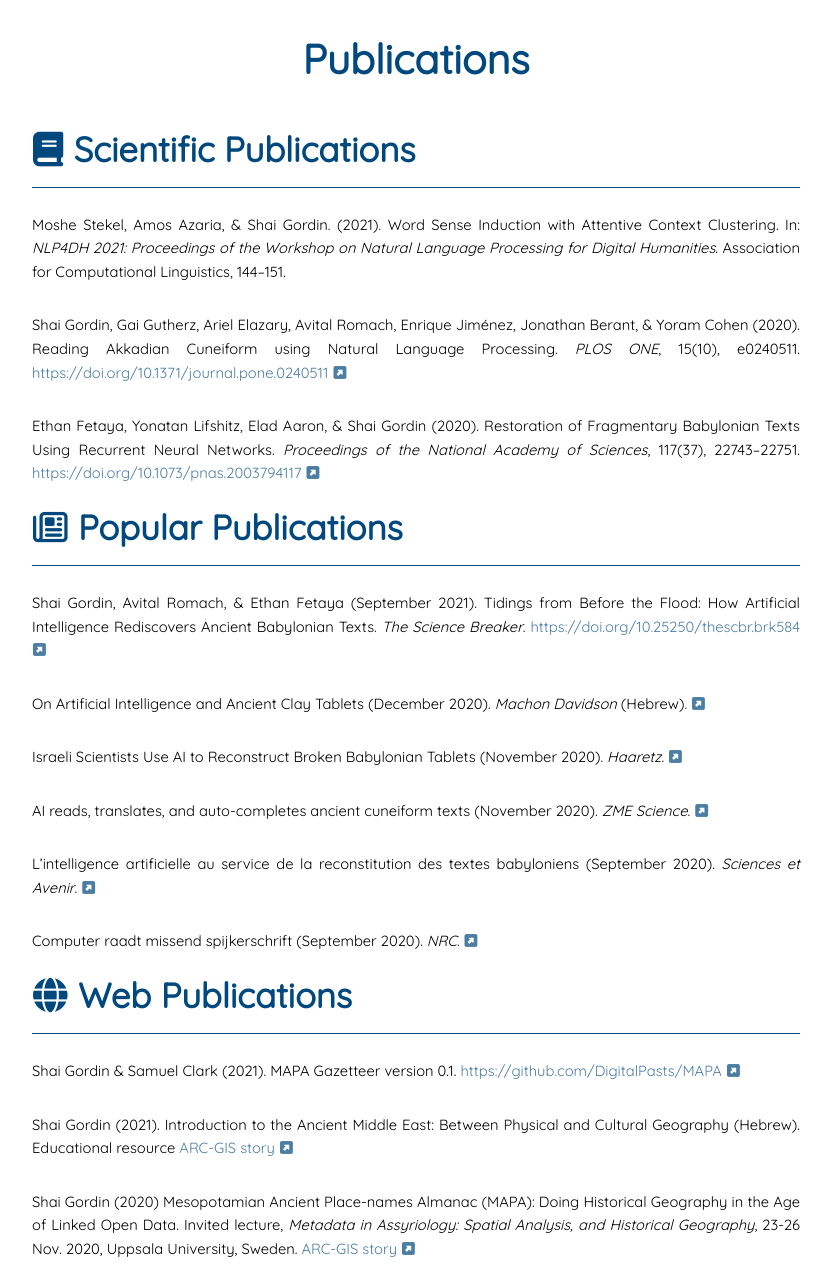
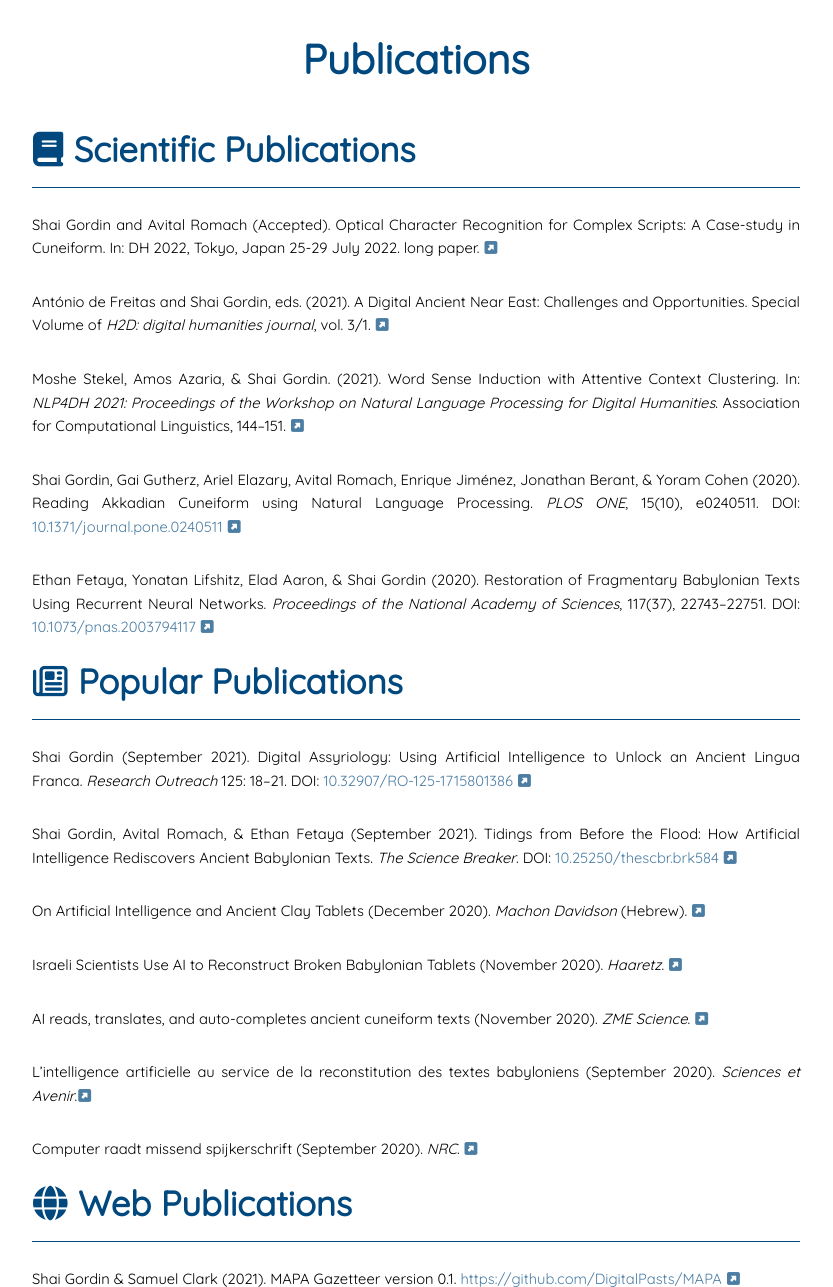
Before and after one commit to DigitalPasts/DigitalPasts.github.io, a Jekyll site: the page built from docs/publications.md, in a window 1280 px wide and 1400 px high, cut to the strip 84-1371 px from the top of the window. Shown: the whole strip, without its empty margins (224-1057 px from the left). Built offline with Jekyll 4.4.1, drawn with Linux system fonts in a browser that asks for light colours; nearby versions of some CDN libraries.

Commit message:
update publications

```diff
--- a/docs/publications.md
+++ b/docs/publications.md
@@ -5,30 +5,38 @@ title: Publications
 
 ## <i class="fas fa-book"></i> Scientific Publications
 
-Moshe Stekel, Amos Azaria, & Shai Gordin. (2021). Word Sense Induction with Attentive Context Clustering. In: _NLP4DH 2021: Proceedings of the Workshop on Natural Language Processing for Digital Humanities_. Association for Computational Linguistics, 144–151.
+Shai Gordin and Avital Romach (Accepted). Optical Character Recognition for Complex Scripts: A Case-study in Cuneiform. In: DH 2022, Tokyo, Japan 25-29 July 2022. long paper. <a href="https://dh2022.adho.org/" target="_blank"><i class="fas fa-external-link-square-alt"></i></a>
 
-Shai Gordin, Gai Gutherz, Ariel Elazary, Avital Romach, Enrique Jiménez, Jonathan Berant, & Yoram Cohen (2020). Reading Akkadian Cuneiform using Natural Language Processing. _PLOS ONE_, 15(10), e0240511. [https://doi.org/10.1371/journal.pone.0240511 <i class="fas fa-external-link-square-alt"></i>](https://doi.org/10.1371/journal.pone.0240511)
+António de Freitas and Shai Gordin, eds. (2021). A Digital Ancient Near East: Challenges and Opportunities. Special Volume of _H2D: digital humanities journal_, vol. 3/1. <a href="https://revistas.uminho.pt/index.php/h2d/issue/view/170" target="_blank"><i class="fas fa-external-link-square-alt"></i></a>
 
-Ethan Fetaya, Yonatan Lifshitz, Elad Aaron, & Shai Gordin (2020). Restoration of Fragmentary Babylonian Texts Using Recurrent Neural Networks. _Proceedings of the National Academy of Sciences_, 117(37), 22743–22751. [https://doi.org/10.1073/pnas.2003794117 <i class="fas fa-external-link-square-alt"></i>](https://doi.org/10.1073/pnas.2003794117)
+Moshe Stekel, Amos Azaria, & Shai Gordin. (2021). Word Sense Induction with Attentive Context Clustering. In: _NLP4DH 2021: Proceedings of the Workshop on Natural Language Processing for Digital Humanities_. Association for Computational Linguistics, 144–151. <a href="https://rootroo.com/downloads/nlp4dh_proceedings_draft.pdf" target="_blank"><i class="fas fa-external-link-square-alt"></i></a>
+
+Shai Gordin, Gai Gutherz, Ariel Elazary, Avital Romach, Enrique Jiménez, Jonathan Berant, & Yoram Cohen (2020). Reading Akkadian Cuneiform using Natural Language Processing. _PLOS ONE_, 15(10), e0240511. DOI: <a href="https://doi.org/10.1371/journal.pone.0240511" target="_blank">10.1371/journal.pone.0240511 <i class="fas fa-external-link-square-alt"></i></a>
+
+Ethan Fetaya, Yonatan Lifshitz, Elad Aaron, & Shai Gordin (2020). Restoration of Fragmentary Babylonian Texts Using Recurrent Neural Networks. _Proceedings of the National Academy of Sciences_, 117(37), 22743–22751. DOI: <a href="https://doi.org/10.1073/pnas.2003794117" target="_blank">10.1073/pnas.2003794117 <i class="fas fa-external-link-square-alt"></i></a>
 
 ## <i class="far fa-newspaper"></i> Popular Publications
 
-Shai Gordin, Avital Romach, & Ethan Fetaya (September 2021). Tidings from Before the Flood: How Artificial Intelligence Rediscovers Ancient Babylonian Texts. _The Science Breaker_. [https://doi.org/10.25250/thescbr.brk584 <i class="fas fa-external-link-square-alt"></i>](https://doi.org/10.25250/thescbr.brk584)
+Shai Gordin (September 2021). Digital Assyriology: Using Artificial Intelligence to Unlock an Ancient Lingua Franca. _Research Outreach_ 125: 18–21. DOI: <a href="https://doi.org/10.32907/RO-125-1715801386" target="_blank">10.32907/RO-125-1715801386 <i class="fas fa-external-link-square-alt"></i></a>
 
-On Artificial Intelligence and Ancient Clay Tablets (December 2020). _Machon Davidson_ (Hebrew). [<i class="fas fa-external-link-square-alt"></i>](https://davidson.weizmann.ac.il/online/firefly/%D7%A2%D7%9C-%D7%91%D7%99%D7%A0%D7%94-%D7%9E%D7%9C%D7%90%D7%9B%D7%95%D7%AA%D7%99%D7%AA-%D7%95%D7%9C%D7%95%D7%97%D7%95%D7%AA-%D7%97%D7%A8%D7%A1-%D7%A2%D7%AA%D7%99%D7%A7%D7%99%D7%9D)
+Shai Gordin, Avital Romach, & Ethan Fetaya (September 2021). Tidings from Before the Flood: How Artificial Intelligence Rediscovers Ancient Babylonian Texts. _The Science Breaker_. DOI: <a href="https://doi.org/10.25250/thescbr.brk584" target="_blank">10.25250/thescbr.brk584 <i class="fas fa-external-link-square-alt"></i></a>
 
-Israeli Scientists Use AI to Reconstruct Broken Babylonian Tablets (November 2020). _Haaretz_. [<i class="fas fa-external-link-square-alt"></i>](https://www.haaretz.com/israel-news/scientists-artificial-intelligence-babylonian-tablets-cuneiform-script-israel-1.9284653)
+On Artificial Intelligence and Ancient Clay Tablets (December 2020). _Machon Davidson_ (Hebrew). <a href="https://davidson.weizmann.ac.il/online/firefly/%D7%A2%D7%9C-%D7%91%D7%99%D7%A0%D7%94-%D7%9E%D7%9C%D7%90%D7%9B%D7%95%D7%AA%D7%99%D7%AA-%D7%95%D7%9C%D7%95%D7%97%D7%95%D7%AA-%D7%97%D7%A8%D7%A1-%D7%A2%D7%AA%D7%99%D7%A7%D7%99%D7%9D" target="_blank"><i class="fas fa-external-link-square-alt"></i></a>
 
-AI reads, translates, and auto-completes ancient cuneiform texts (November 2020). _ZME Science_. [<i class="fas fa-external-link-square-alt"></i>](https://www.zmescience.com/science/ai-reads-translates-cuneiform-052352/)
+Israeli Scientists Use AI to Reconstruct Broken Babylonian Tablets (November 2020). _Haaretz_. <a href="https://www.haaretz.com/israel-news/scientists-artificial-intelligence-babylonian-tablets-cuneiform-script-israel-1.9284653" target="_blank"><i class="fas fa-external-link-square-alt"></i></a>
 
-L'intelligence artificielle au service de la reconstitution des textes babyloniens (September 2020). _Sciences et Avenir_. [<i class="fas fa-external-link-square-alt"></i>](https://www.sciencesetavenir.fr/archeo-paleo/archeologie/l-intelligence-artificielle-au-service-de-la-reconstitution-des-textes-babyloniens_147234)
+AI reads, translates, and auto-completes ancient cuneiform texts (November 2020). _ZME Science_. <a href="https://www.zmescience.com/science/ai-reads-translates-cuneiform-052352/" target="_blank"><i class="fas fa-external-link-square-alt"></i></a>
 
-Computer raadt missend spijkerschrift (September 2020). _NRC_. [<i class="fas fa-external-link-square-alt"></i>](https://www.nrc.nl/nieuws/2020/09/07/computer-raadt-missend-spijkerschrift-a4011043)
+L'intelligence artificielle au service de la reconstitution des textes babyloniens (September 2020). _Sciences et Avenir_.<a href="https://www.sciencesetavenir.fr/archeo-paleo/archeologie/l-intelligence-artificielle-au-service-de-la-reconstitution-des-textes-babyloniens_147234" target="_blank"><i class="fas fa-external-link-square-alt"></i></a>
+
+Computer raadt missend spijkerschrift (September 2020). _NRC_.
+<a href="https://www.nrc.nl/nieuws/2020/09/07/computer-raadt-missend-spijkerschrift-a4011043" target="_blank"><i class="fas fa-external-link-square-alt"></i></a>
 
 ## <i class="fas fa-globe"></i> Web Publications
 
-Shai Gordin & Samuel Clark (2021). MAPA Gazetteer version 0.1. [https://github.com/DigitalPasts/MAPA <i class="fas fa-external-link-square-alt"></i>](https://github.com/DigitalPasts/MAPA)
+Shai Gordin & Samuel Clark (2021). MAPA Gazetteer version 0.1.
+<a href="https://github.com/DigitalPasts/MAPA" target="_blank">https://github.com/DigitalPasts/MAPA  <i class="fas fa-external-link-square-alt"></i></a>
 
-Shai Gordin (2021). Introduction to the Ancient Middle East: Between Physical and Cultural Geography (Hebrew). Educational resource [ARC-GIS story <i class="fas fa-external-link-square-alt"></i>](https://www.arcgis.com/apps/MapJournal/index.html?appid=0d8ea53679044b78b8237690b5e4c842)
+Shai Gordin (2021). Introduction to the Ancient Middle East: Between Physical and Cultural Geography (Hebrew). Educational resource <a href="https://www.arcgis.com/apps/MapJournal/index.html?appid=0d8ea53679044b78b8237690b5e4c842" target="_blank">ARC-GIS story <i class="fas fa-external-link-square-alt"></i></a>
 
-Shai Gordin (2020) Mesopotamian Ancient Place-names Almanac (MAPA): Doing Historical Geography in the Age of Linked Open Data. Invited lecture, *Metadata in Assyriology: Spatial Analysis, and Historical Geography*, 23-26 Nov. 2020, Uppsala University, Sweden. [ARC-GIS story <i class="fas fa-external-link-square-alt"></i>](https://arcg.is/0mLyC8)
+Shai Gordin (2020) Mesopotamian Ancient Place-names Almanac (MAPA): Doing Historical Geography in the Age of Linked Open Data. Invited lecture, *Metadata in Assyriology: Spatial Analysis, and Historical Geography*, 23-26 Nov. 2020, Uppsala University, Sweden. <a href="https://arcg.is/0mLyC8" target="_blank">ARC-GIS story <i class="fas fa-external-link-square-alt"></i></a>
```
